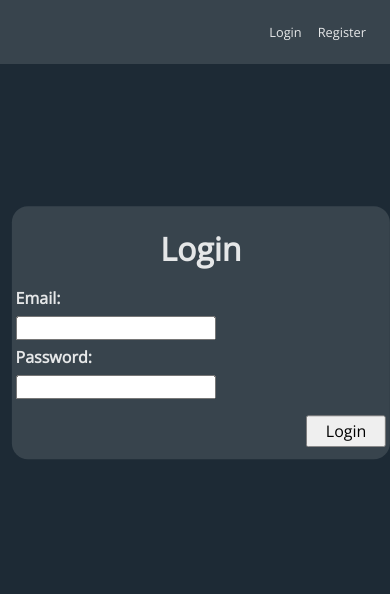
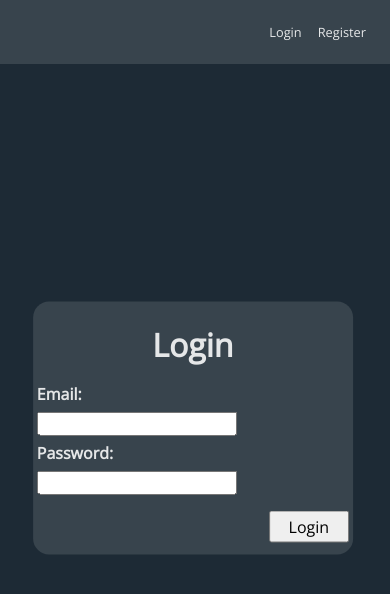
Before and after one commit to jdias95/FitnessApp, a React (Create React App) app in the folder client/: page /login in a window 390 px wide. Shown: the top 594 px of the page. Built offline with nearby package versions, Linux system fonts and the light colour scheme; no server answers.

Commit message:
Adjusts media queries further

```diff
--- a/client/src/App.css
+++ b/client/src/App.css
@@ -85,8 +85,8 @@
   height: auto;
   position: absolute;
   left: 50%;
-  top: calc(50% - 4rem);
-  transform: translate(-50%, -75%);
+  top: calc(50% - 4vh);
+  transform: translate(-50%, -50%);
 }
 
 .background-container {
@@ -512,6 +512,13 @@ button {
     width: 95%;
   }
 
+  .login,
+  .register {
+    left: calc(50% - 0.5rem);
+    top: calc(50% - 2rem);
+    width: 80%;
+  }
+
   .nav .name {
     left: 2rem;
     transform: none;
@@ -524,10 +531,6 @@ button {
 }
 
 @media (max-width: 800px) {
-  .graph {
-    width: 100%;
-  }
-
   .home-flex {
     flex-direction: column;
   }
@@ -555,3 +558,10 @@ button {
     border-radius: 0;
   }
 }
+
+@media (max-height: 400px) {
+  .login {
+    height: 70%;
+    overflow: hidden;
+  }
+}
--- a/client/src/Dashboard.js
+++ b/client/src/Dashboard.js
@@ -171,9 +171,9 @@ const Dashboard = (props) => {
       const graphWidth = 500;
       const graphHeight = 400;
       const marginTop = 20;
-      const marginRight = 10;
-      const marginBottom = 30;
-      const marginLeft = 20;
+      const marginRight = 20;
+      const marginBottom = 20;
+      const marginLeft = 30;
 
       const minValue = d3.min(weightValues);
       const maxValue = d3.max(weightValues);
--- a/client/src/Home.js
+++ b/client/src/Home.js
@@ -13,9 +13,7 @@ export default function Home(props) {
   }, [setLoginStatus]);
 
   return (
-    <div className="App">
-      {/* <div className="flex home-flex"> */}
-      {/* <div className="home-container"> */}
+    <div className="App home-container">
       <div className="background-container">
         <div className="home">
           <h1 id="quote">
--- a/client/src/Login.js
+++ b/client/src/Login.js
@@ -42,7 +42,7 @@ const Login = (props) => {
   };
 
   return (
-    <div className="App">
+    <div className="App home-container">
       <div className="login container">
         <div className="form">
           <h1>Login</h1>
--- a/client/src/Register.js
+++ b/client/src/Register.js
@@ -29,7 +29,7 @@ const Register = (props) => {
     });
   };
   return (
-    <div className="App">
+    <div className="App home-container">
       <div className="register container">
         <div className="form">
           <h1>Registration</h1>
```
